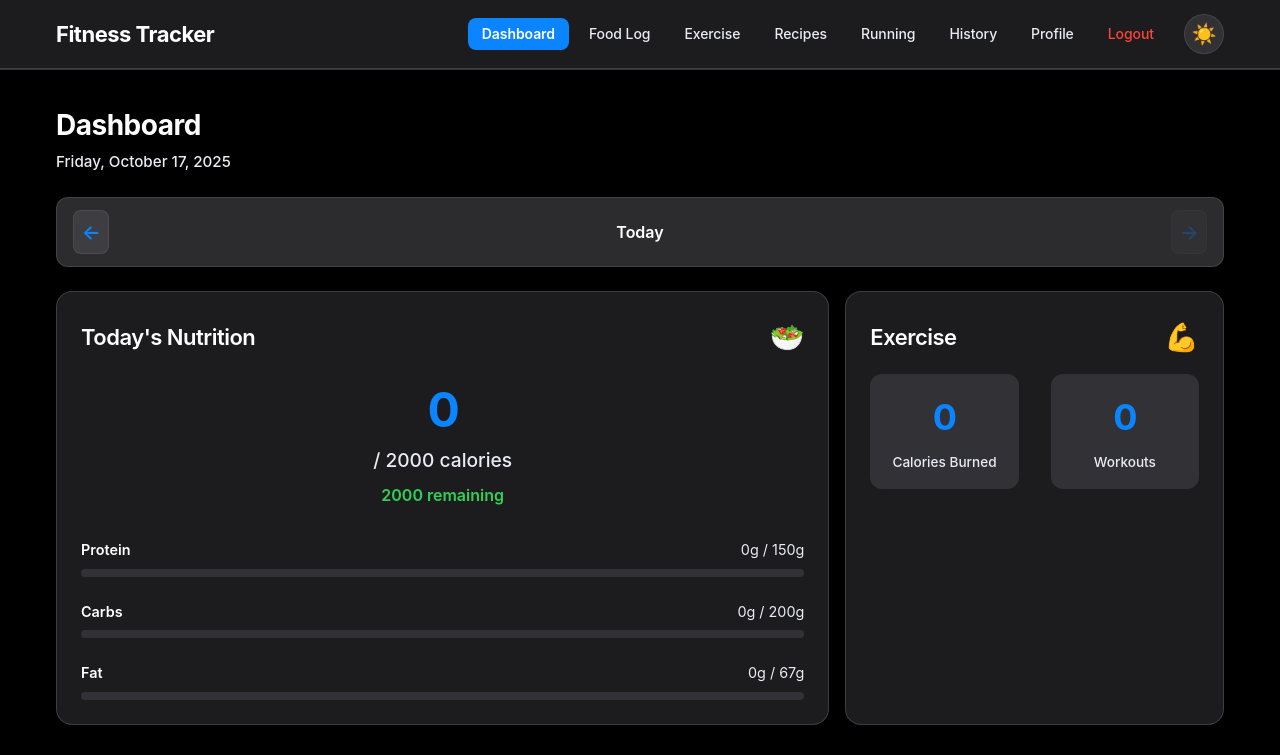
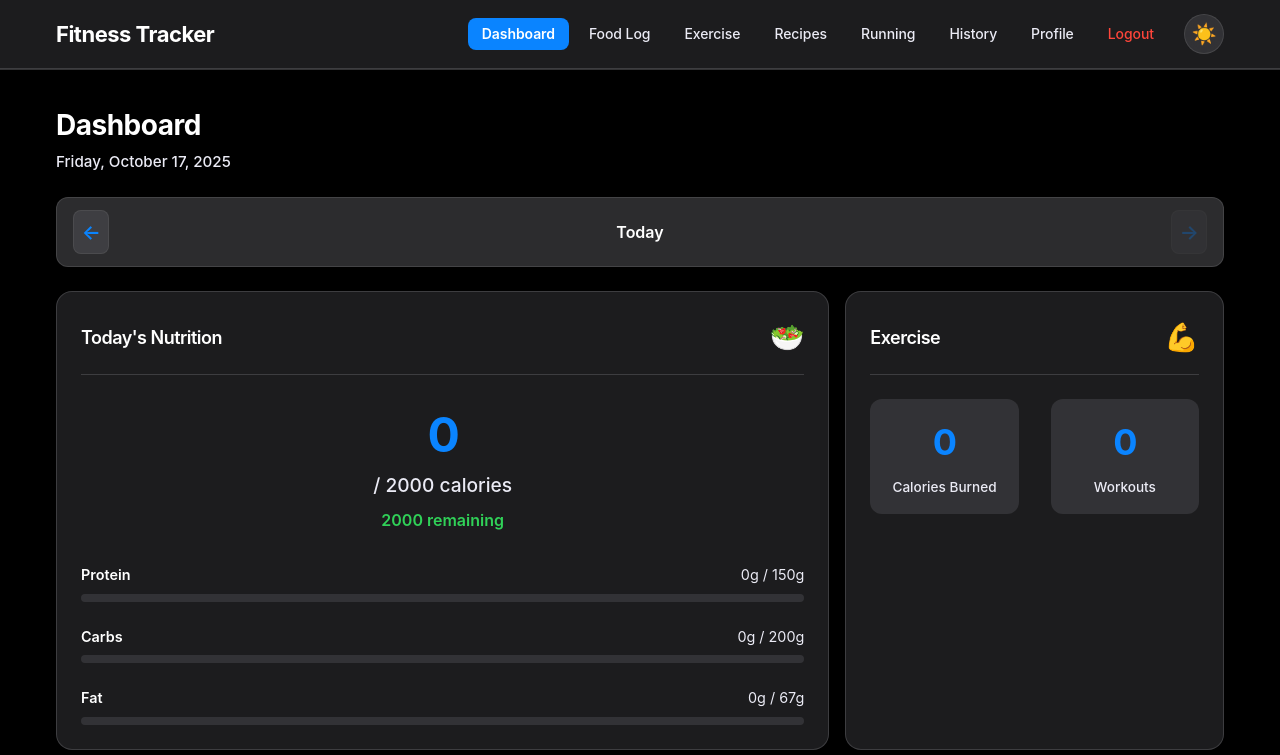
Before and after one commit to federod/FitnessTracker, a Vue app: page / in a window 1280 px wide. Shown: the top 755 px of the page. Built offline with nearby package versions, Linux system fonts and the light colour scheme; no server answers; sample sign-in values are in the browser's storage.

Commit message:
Add visual separation to dashboard card headers
- Added border-bottom to card headers for better separation
- Increased margin-bottom and added padding-bottom
- Enhanced header font size and weight for better hierarchy

```diff
--- a/src/views/Dashboard.vue
+++ b/src/views/Dashboard.vue
@@ -218,11 +218,15 @@ const dateLabel = computed(() => {
   display: flex;
   justify-content: space-between;
   align-items: center;
-  margin-bottom: 1rem;
+  margin-bottom: 1.5rem;
+  padding-bottom: 1rem;
+  border-bottom: 1px solid var(--border-color);
 }
 
 .card-header h3 {
   margin: 0;
+  font-size: 1.125rem;
+  font-weight: 600;
 }
 
 .card-icon {
```
